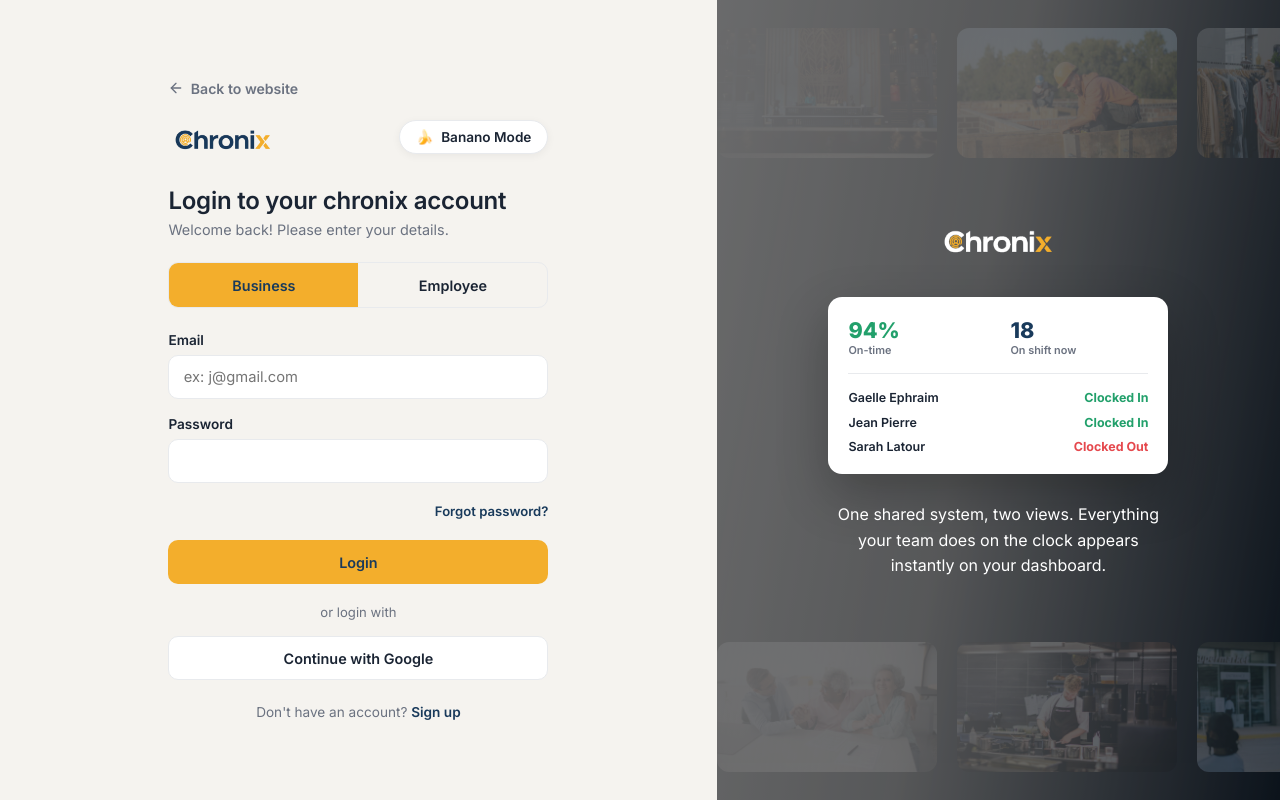
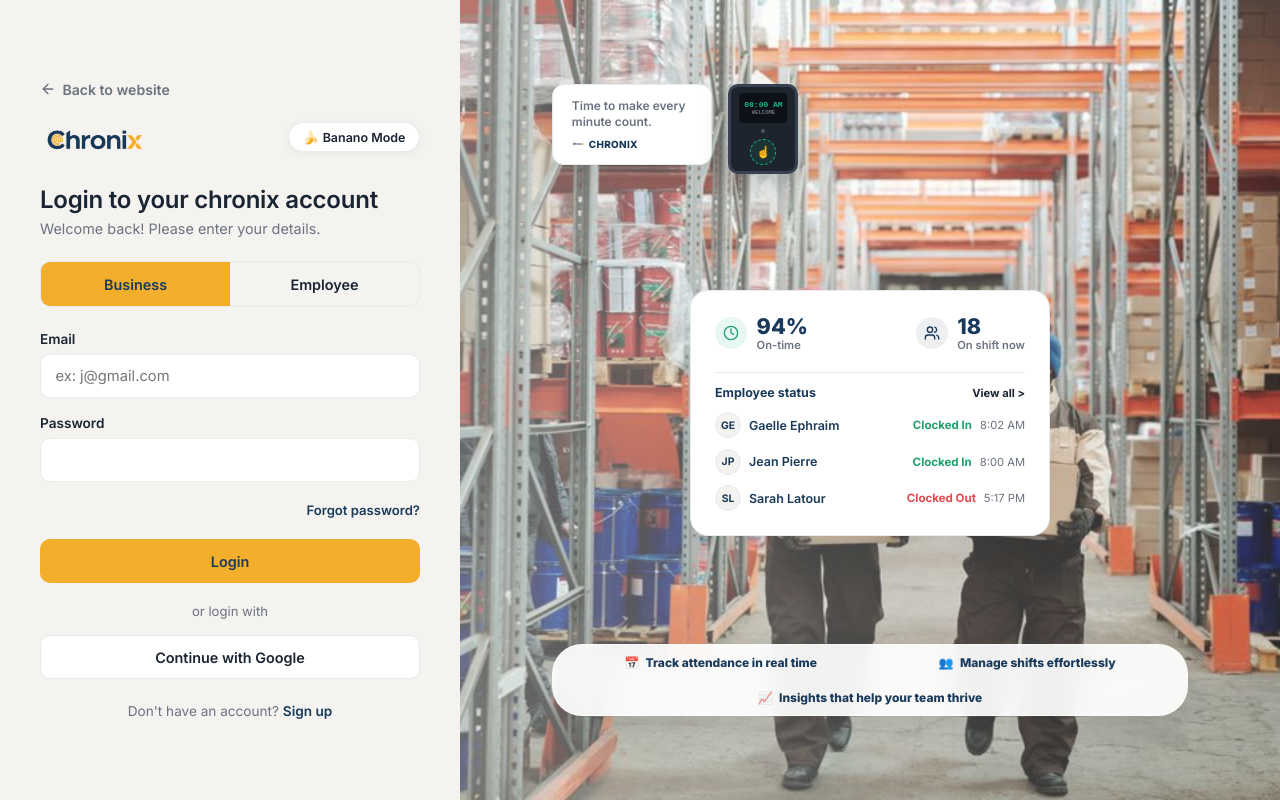
Before and after one commit to gnagnegaelephraim2-lgtm/chronix, a React (Vite) app: page /login in a window 1280 px wide. Built offline with nearby package versions, Linux system fonts and the light colour scheme.

Commit message:
Overhaul login right panel with full bleed logistics cover photo, and wrap landing hero copy in glassmorphic card for legibility

```diff
--- a/src/index.css
+++ b/src/index.css
@@ -285,16 +285,15 @@
   background: var(--bg-page);
 }
 .login-left-panel {
-  flex: 1;
+  flex: 0 0 460px;
   min-width: 0;
   display: flex;
   flex-direction: column;
   justify-content: center;
-  padding: 2rem 3rem;
+  padding: 2.5rem;
 }
 .login-right-panel {
-  flex: 0 0 44%;
-  background: linear-gradient(160deg, var(--chronix-navy) 0%, #0f2438 100%);
+  flex: 1;
   display: flex;
   align-items: center;
   justify-content: center;
--- a/src/pages/auth/AuthShell.tsx
+++ b/src/pages/auth/AuthShell.tsx
@@ -2,31 +2,9 @@
 import { Link } from 'react-router-dom';
 import { useTheme } from '../../hooks/useTheme';
 import logo from '../../assets/chronix_logo.png';
-import logoWhite from '../../assets/chronix_logo_white.png';
-import { ArrowLeft } from 'lucide-react';
+import { ArrowLeft, Clock, Users } from 'lucide-react';
 
-// Import industry background images
-import hospitality1 from '../../assets/industries/hospitality-1.jpg';
-import construction1 from '../../assets/industries/construction-1.jpg';
-import retail1 from '../../assets/industries/retail-1.jpg';
-import manufacturing1 from '../../assets/industries/manufacturing-1.jpg';
 import logistics1 from '../../assets/industries/logistics-1.jpg';
-import agriculture1 from '../../assets/industries/agriculture-1.jpg';
-import healthcare1 from '../../assets/industries/healthcare-1.jpg';
-import education1 from '../../assets/industries/education-1.jpg';
-import bpo1 from '../../assets/industries/bpo-1.jpg';
-import financial1 from '../../assets/industries/financial-1.jpg';
-import foodbeverage1 from '../../assets/industries/foodbeverage-1.jpg';
-import security1 from '../../assets/industries/security-1.jpg';
-import hospitality2 from '../../assets/industries/hospitality-2.jpg';
-import construction2 from '../../assets/industries/construction-2.jpg';
-import retail2 from '../../assets/industries/retail-2.jpg';
-import manufacturing2 from '../../assets/industries/manufacturing-2.jpg';
-import logistics2 from '../../assets/industries/logistics-2.jpg';
-import healthcare2 from '../../assets/industries/healthcare-2.jpg';
-
-const MARQUEE_ROW_A = [hospitality1, construction1, retail1, manufacturing1, logistics1, agriculture1, healthcare1, education1, bpo1];
-const MARQUEE_ROW_B = [financial1, foodbeverage1, security1, hospitality2, construction2, retail2, manufacturing2, logistics2, healthcare2];
 
 interface AuthShellProps {
   children: ReactNode;
@@ -58,11 +36,11 @@
               <ArrowLeft size={16} /> Back to website
             </Link>
           </div>
-          <div className="auth-top-row">
+          <div className="auth-top-row" style={{ display: 'flex', justifyContent: 'space-between', alignItems: 'center', marginBottom: '2rem' }}>
             <Link to="/" aria-label="Back to Chronix home">
               <img src={logo} alt="Chronix" style={{ height: 110, width: 110, objectFit: 'contain', margin: '-39px 0', display: 'block' }} />
             </Link>
-            <button type="button" className="banano-toggle" onClick={toggleTheme}>
+            <button type="button" className="banano-toggle" onClick={toggleTheme} style={{ background: 'var(--bg-card)', border: '1px solid var(--border)', borderRadius: '20px', padding: '0.4rem 0.85rem', fontSize: '0.78rem', fontWeight: 600, cursor: 'pointer', display: 'flex', alignItems: 'center', gap: '4px', color: 'var(--text-primary)' }}>
               <span>🍌</span>
               {theme === 'banano' ? 'Standard Mode' : 'Banano Mode'}
             </button>
@@ -71,63 +49,144 @@
         </div>
       </div>
 
-      <div className="login-right-panel" style={{ position: 'relative', overflow: 'hidden', background: '#0a0d10' }}>
-        {/* Background Scrolling Marquee */}
-        <div className="hero-marquee" aria-hidden="true" style={{ opacity: 0.8, zIndex: 0 }}>
-          <div className="hero-marquee-row hero-marquee-row--left">
-            {[...MARQUEE_ROW_A, ...MARQUEE_ROW_A].map((src, i) => (
-              <img src={src} alt="" key={i} loading="lazy" style={{ opacity: 0.9, filter: 'grayscale(0%)' }} />
-            ))}
-          </div>
-          <div className="hero-marquee-row hero-marquee-row--right">
-            {[...MARQUEE_ROW_B, ...MARQUEE_ROW_B].map((src, i) => (
-              <img src={src} alt="" key={i} loading="lazy" style={{ opacity: 0.9, filter: 'grayscale(0%)' }} />
-            ))}
-          </div>
-        </div>
-
-        {/* Soft, dark translucent scrim to preserve white text contrast */}
+      <div className="login-right-panel" style={{ position: 'relative', overflow: 'hidden' }}>
+        {/* Full-bleed crisp background image */}
         <div
           style={{
             position: 'absolute',
             inset: 0,
-            background: 'rgba(10, 13, 16, 0.45)',
+            backgroundImage: `url(${logistics1})`,
+            backgroundSize: 'cover',
+            backgroundPosition: 'center',
+            zIndex: 0
+          }}
+        />
+        {/* Light gradient overlay to preserve readability without blocking image details */}
+        <div
+          style={{
+            position: 'absolute',
+            inset: 0,
+            background: 'linear-gradient(to right, rgba(255,255,255,0.4) 0%, rgba(255,255,255,0.15) 100%)',
             zIndex: 1
           }}
         />
 
-        <div style={{ color: '#fff', textAlign: 'center', maxWidth: 340, position: 'relative', zIndex: 2 }}>
-          <img src={logoWhite} alt="Chronix" style={{ height: 125, width: 125, objectFit: 'contain', margin: '-45px auto -0.25rem', display: 'block' }} />
+        {/* Mockups Container */}
+        <div style={{ position: 'relative', width: '100%', height: '100%', zIndex: 2, display: 'flex', flexDirection: 'column', boxSizing: 'border-box' }}>
 
-          <div className="auth-mockup-card">
-            <div className="auth-mockup-row">
+          {/* Top Left Wall-Mounted Biometric Clock-in Terminal */}
+          <div style={{ position: 'absolute', top: '7%', left: '8%', display: 'flex', gap: '1rem', alignItems: 'flex-start' }} className="terminal-mock-container">
+            {/* Terminal Quote Box */}
+            <div style={{ background: '#fff', padding: '0.85rem 1.15rem', borderRadius: '12px', boxShadow: '0 10px 25px rgba(0,0,0,0.06)', border: '1px solid var(--border)', display: 'flex', flexDirection: 'column', gap: '3px', maxWidth: '160px' }}>
+              <span style={{ fontSize: '0.75rem', fontWeight: 600, color: 'var(--text-secondary)', lineHeight: 1.35 }}>Time to make every minute count.</span>
+              <div style={{ display: 'flex', alignItems: 'center', gap: '4px', marginTop: '4px' }}>
+                <img src={logo} alt="Chronix" style={{ height: 13, width: 13, objectFit: 'contain' }} />
+                <span style={{ fontSize: '0.62rem', fontWeight: 800, color: 'var(--chronix-navy)', letterSpacing: '0.3px' }}>CHRONIX</span>
+              </div>
+            </div>
+
+            {/* Hardware clock device mockup */}
+            <div style={{ background: '#1e242d', border: '3px solid #374151', borderRadius: '10px', width: '70px', height: '90px', padding: '6px 8px', display: 'flex', flexDirection: 'column', justifyContent: 'space-between', boxShadow: '0 15px 30px rgba(0,0,0,0.22)', boxSizing: 'border-box' }}>
+              {/* Device Screen */}
+              <div style={{ background: '#0d1117', borderRadius: '4px', height: '30px', display: 'flex', flexDirection: 'column', alignItems: 'center', justifyContent: 'center', fontSize: '0.5rem', color: '#10b981', fontFamily: 'monospace', fontWeight: 700, padding: '2px 0' }}>
+                <div>08:00 AM</div>
+                <div style={{ fontSize: '0.35rem', color: '#6b7280' }}>WELCOME</div>
+              </div>
+              {/* Camera Lens */}
+              <div style={{ width: '4px', height: '4px', borderRadius: '50%', background: '#4b5563', alignSelf: 'center', margin: '2px 0' }} />
+              {/* Biometric Fingerprint Sensor Mock */}
+              <div style={{ alignSelf: 'center', width: '26px', height: '26px', borderRadius: '50%', background: 'rgba(16, 185, 129, 0.1)', border: '1px dashed #10b981', display: 'flex', alignItems: 'center', justifyContent: 'center', color: '#10b981', fontSize: '0.72rem', cursor: 'default' }}>
+                ☝️
+              </div>
+            </div>
+          </div>
+
+          {/* Center-Right Mock Dashboard Card */}
+          <div style={{ position: 'absolute', top: '35%', left: '50%', transform: 'translateX(-50%)', background: '#fff', borderRadius: '18px', border: '1px solid var(--border)', boxShadow: '0 20px 45px rgba(0,0,0,0.08)', padding: '1.5rem', width: '360px', boxSizing: 'border-box' }} className="auth-mock-dashboard-card">
+
+            {/* Stats row */}
+            <div style={{ display: 'flex', justifyContent: 'space-between', marginBottom: '1.25rem' }}>
+              <div style={{ display: 'flex', alignItems: 'center', gap: '0.6rem' }}>
+                <div style={{ width: '32px', height: '32px', borderRadius: '50%', background: 'rgba(16, 185, 129, 0.1)', display: 'flex', alignItems: 'center', justifyContent: 'center', color: 'var(--success)' }}>
+                  <Clock size={16} />
+                </div>
+                <div>
+                  <div style={{ fontSize: '1.35rem', fontWeight: 800, color: 'var(--chronix-navy)', lineHeight: 1.1 }}>94%</div>
+                  <div style={{ fontSize: '0.7rem', color: 'var(--text-secondary)', fontWeight: 600 }}>On-time</div>
+                </div>
+              </div>
+              <div style={{ display: 'flex', alignItems: 'center', gap: '0.6rem' }}>
+                <div style={{ width: '32px', height: '32px', borderRadius: '50%', background: 'rgba(30, 48, 68, 0.08)', display: 'flex', alignItems: 'center', justifyContent: 'center', color: 'var(--chronix-navy)' }}>
+                  <Users size={16} />
+                </div>
+                <div>
+                  <div style={{ fontSize: '1.35rem', fontWeight: 800, color: 'var(--chronix-navy)', lineHeight: 1.1 }}>18</div>
+                  <div style={{ fontSize: '0.7rem', color: 'var(--text-secondary)', fontWeight: 600 }}>On shift now</div>
+                </div>
+              </div>
+            </div>
+
+            <div style={{ borderTop: '1px solid var(--border)', margin: '0.75rem 0' }} />
+
+            {/* List header */}
+            <div style={{ display: 'flex', justifyContent: 'space-between', alignItems: 'center', marginBottom: '0.75rem' }}>
+              <span style={{ fontSize: '0.78rem', fontWeight: 700, color: 'var(--chronix-navy)' }}>Employee status</span>
+              <span style={{ fontSize: '0.7rem', fontWeight: 700, color: 'var(--primary-color)', cursor: 'pointer' }}>View all &gt;</span>
+            </div>
+
+            {/* Employee lists */}
+            <div style={{ display: 'flex', flexDirection: 'column', gap: '0.65rem' }}>
               {[
-                { label: 'On-time', value: '94%', color: 'var(--success)' },
-                { label: 'On shift now', value: '18', color: 'var(--chronix-navy)' },
-              ].map((stat) => (
-                <div key={stat.label} className="auth-mockup-stat">
-                  <div style={{ color: stat.color, fontWeight: 800, fontSize: '1.35rem' }}>{stat.value}</div>
-                  <div style={{ fontSize: '0.68rem', color: 'var(--text-secondary)', fontWeight: 600 }}>{stat.label}</div>
-                </div>
-              ))}
-            </div>
-            <div className="auth-mockup-list">
-              {[
-                { name: 'Gaelle Ephraim', action: 'Clocked In', color: 'var(--success)' },
-                { name: 'Jean Pierre', action: 'Clocked In', color: 'var(--success)' },
-                { name: 'Sarah Latour', action: 'Clocked Out', color: 'var(--danger)' },
+                { name: 'Gaelle Ephraim', action: 'Clocked In', time: '8:02 AM', color: 'var(--success)', initials: 'GE' },
+                { name: 'Jean Pierre', action: 'Clocked In', time: '8:00 AM', color: 'var(--success)', initials: 'JP' },
+                { name: 'Sarah Latour', action: 'Clocked Out', time: '5:17 PM', color: 'var(--danger)', initials: 'SL' },
               ].map((row) => (
-                <div key={row.name} className="auth-mockup-list-row">
-                  <span>{row.name}</span>
-                  <span style={{ color: row.color, fontWeight: 700 }}>{row.action}</span>
+                <div key={row.name} style={{ display: 'flex', alignItems: 'center', justifyContent: 'space-between', fontSize: '0.78rem' }}>
+                  <div style={{ display: 'flex', alignItems: 'center', gap: '0.5rem' }}>
+                    <div style={{ width: '26px', height: '26px', borderRadius: '50%', background: 'var(--bg-page)', display: 'flex', alignItems: 'center', justifyContent: 'center', fontSize: '0.65rem', fontWeight: 700, color: 'var(--chronix-navy)', border: '1px solid var(--border)' }}>
+                      {row.initials}
+                    </div>
+                    <span style={{ fontWeight: 600, color: 'var(--chronix-navy)' }}>{row.name}</span>
+                  </div>
+                  <div style={{ display: 'flex', alignItems: 'center', gap: '0.5rem' }}>
+                    <span style={{ color: row.color, fontWeight: 700, fontSize: '0.72rem' }}>{row.action}</span>
+                    <span style={{ color: 'var(--text-secondary)', fontSize: '0.7rem' }}>{row.time}</span>
+                  </div>
                 </div>
               ))}
             </div>
           </div>
 
-          <p style={{ fontSize: '1rem', lineHeight: 1.6, marginTop: '1.75rem' }}>
-            One shared system, two views. Everything your team does on the clock appears instantly on your dashboard.
-          </p>
+          {/* Bottom Horizontal Features Pill Bar */}
+          <div style={{
+            position: 'absolute',
+            bottom: '7%',
+            left: '8%',
+            right: '8%',
+            background: 'rgba(255, 255, 255, 0.92)',
+            backdropFilter: 'blur(12px)',
+            WebkitBackdropFilter: 'blur(12px)',
+            border: '1px solid rgba(255, 255, 255, 0.55)',
+            borderRadius: '30px',
+            padding: '0.65rem 1.25rem',
+            display: 'flex',
+            gap: '1.25rem',
+            justifyContent: 'space-around',
+            alignItems: 'center',
+            flexWrap: 'wrap',
+            boxShadow: '0 10px 30px rgba(0,0,0,0.06)'
+          }} className="auth-features-bar">
+            <div style={{ display: 'flex', alignItems: 'center', gap: '0.4rem', fontSize: '0.75rem', fontWeight: 750, color: 'var(--chronix-navy)' }}>
+              <span>📅</span> Track attendance in real time
+            </div>
+            <div style={{ display: 'flex', alignItems: 'center', gap: '0.4rem', fontSize: '0.75rem', fontWeight: 750, color: 'var(--chronix-navy)' }}>
+              <span>👥</span> Manage shifts effortlessly
+            </div>
+            <div style={{ display: 'flex', alignItems: 'center', gap: '0.4rem', fontSize: '0.75rem', fontWeight: 750, color: 'var(--chronix-navy)' }}>
+              <span>📈</span> Insights that help your team thrive
+            </div>
+          </div>
+
         </div>
       </div>
     </div>
```
Also changed, not shown: src/components/marketing/Hero.tsx (+16 -1 lines).
